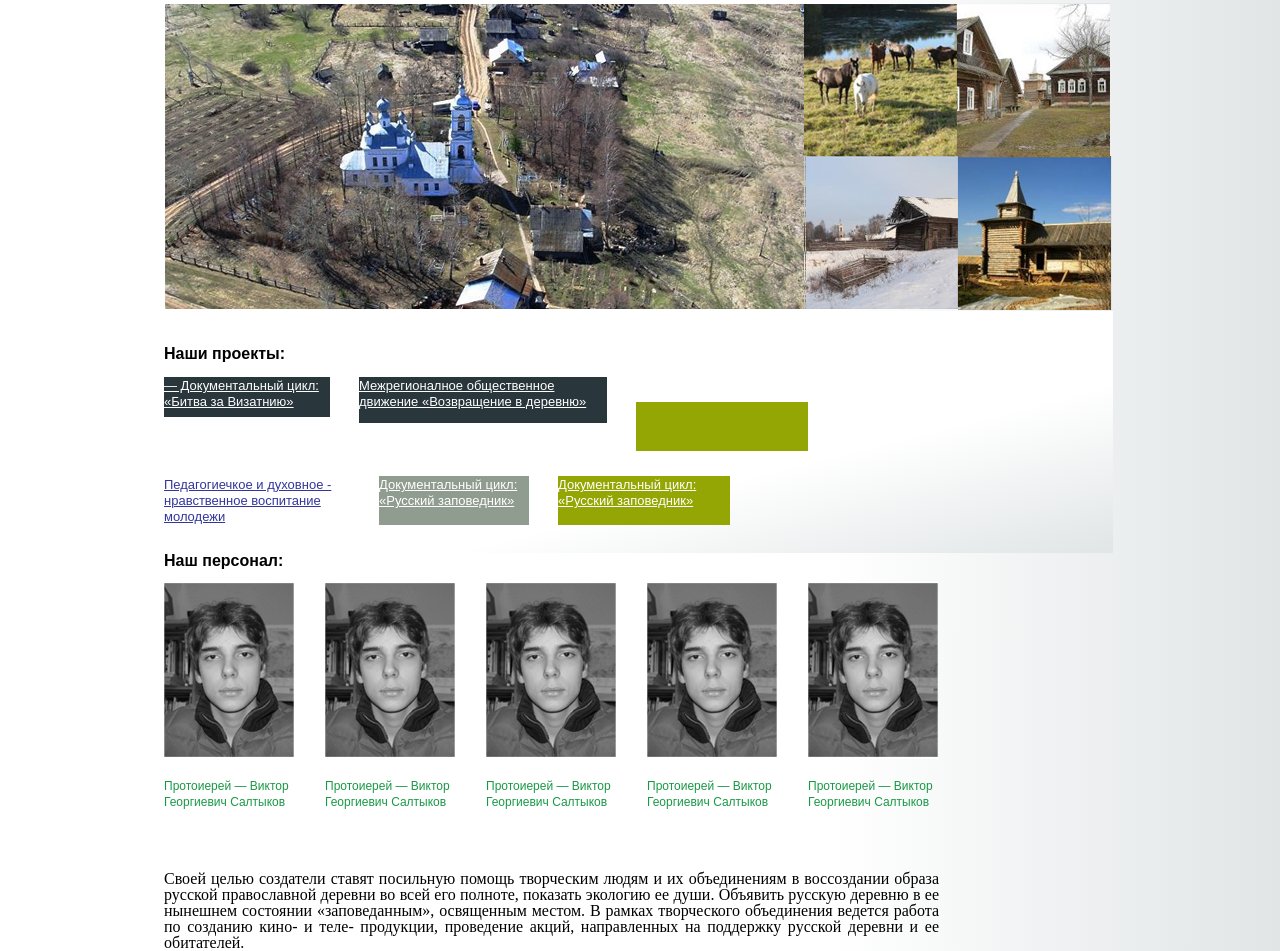
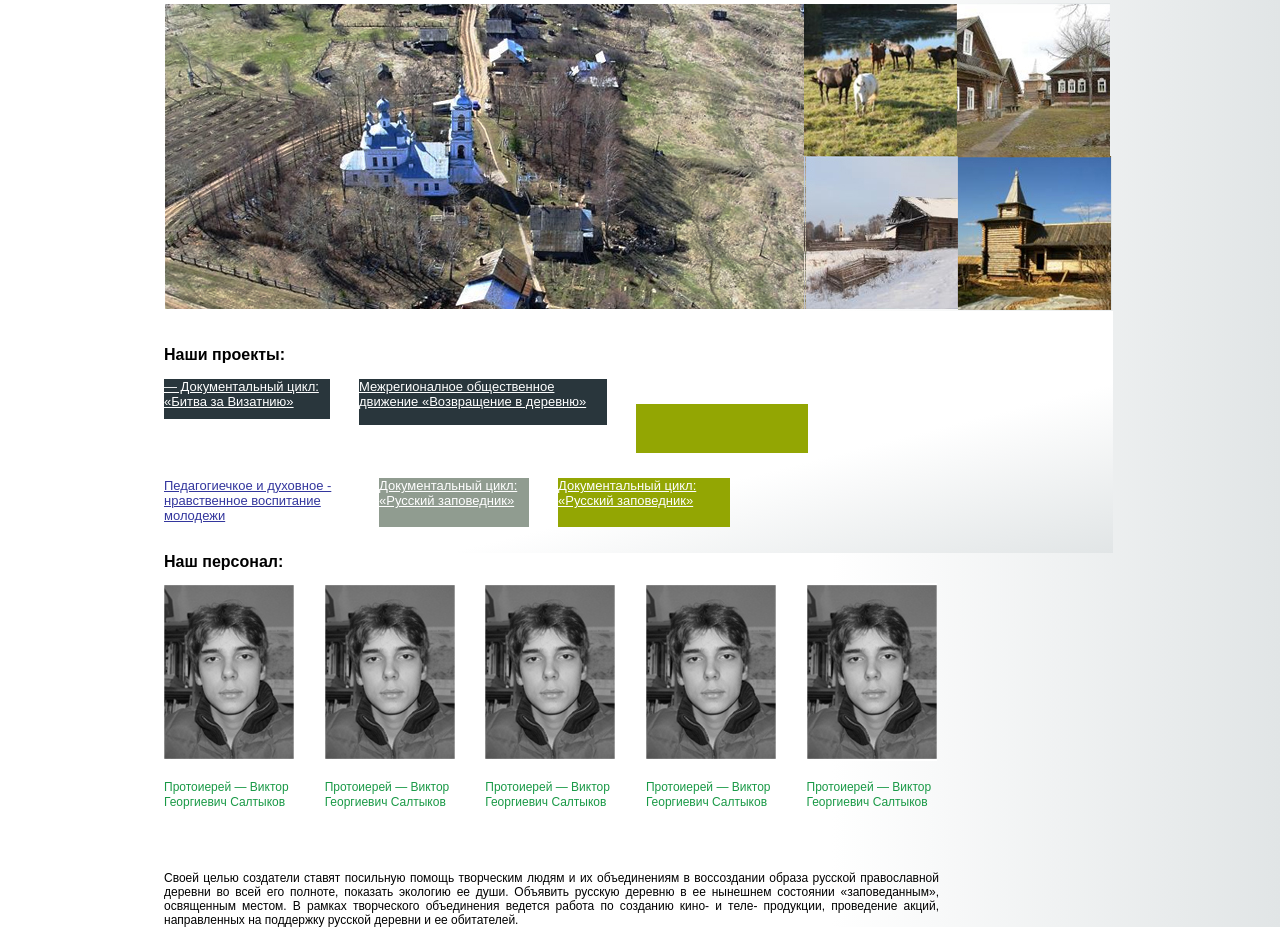
Before and after one commit to VladShvec/RussianReserve, a plain HTML site: page index.html in a window 1280 px wide. Shown: the part 173-1124 px from the top of the page. After the commit the page ends 1100 px from the top, so only its background shows below. Drawn offline with Linux system fonts and the light colour scheme.

Commit message:
Ща запушу

```diff
--- a/css/style.css
+++ b/css/style.css
@@ -13,6 +13,9 @@ html,body
     min-height: 100%;
     margin-left: auto;
     margin-right: auto;
+    font-family: 'Arial';
+    font-size: 13px;
+    line-height:normal;
 
 }
 h2{
@@ -215,4 +218,5 @@ h3 a:hover {
     margin-bottom: 256px;
     width: 775px;
     text-align: justify;
+    font-size: 12px;
 }
```
